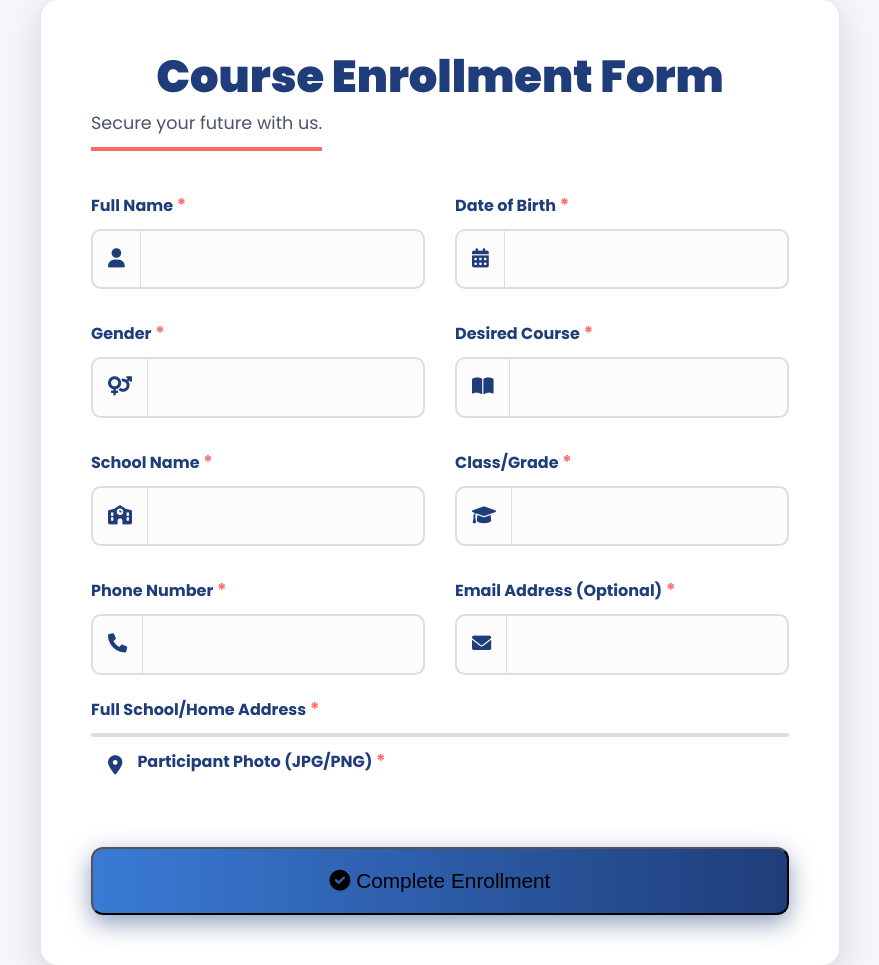
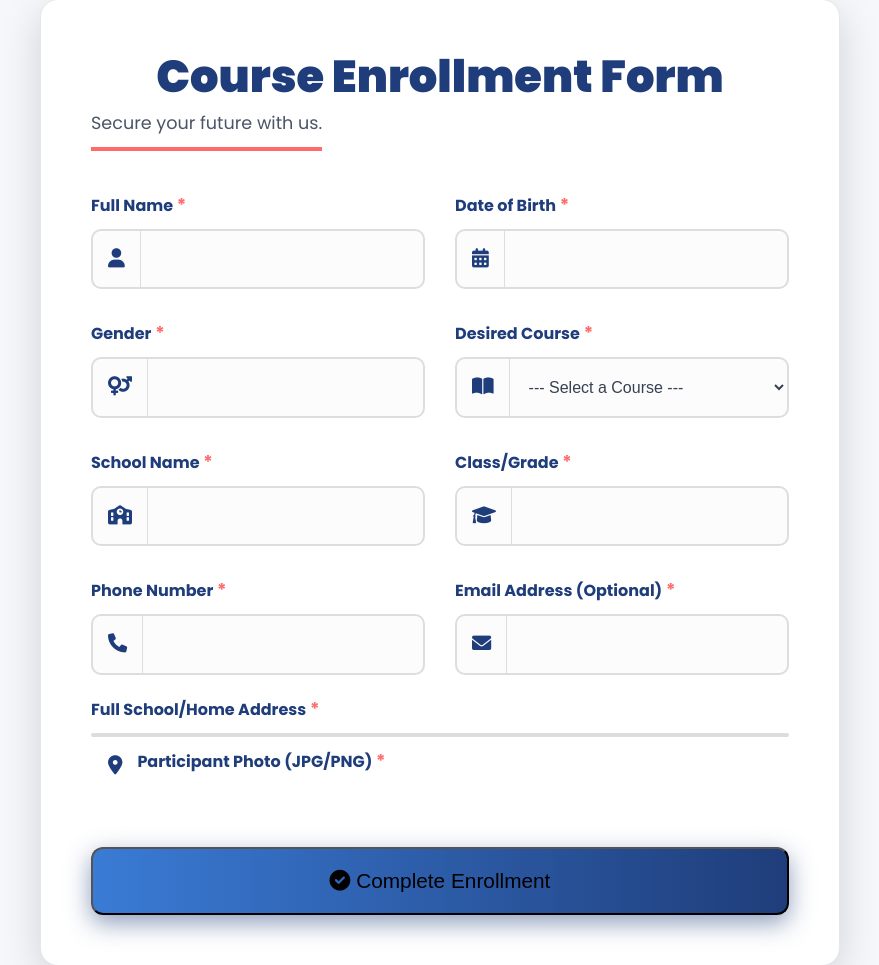
Before and after one commit to Sushilprajapati/Shiksha-SArathi-website-, a Django app: page /register/ in a window 1280 px wide. Shown: the part 186-1151 px from the top of the page, without its empty margins (200-1079 px from the left). Run offline with Django 3.2, Linux system fonts and the light colour scheme; data that the repository does not hold is empty.

Commit message:
Update register.html

```diff
--- a/registration/templates/registration/register.html
+++ b/registration/templates/registration/register.html
@@ -6,7 +6,7 @@
 :root {
     --primary-color: #1f3d7a;    /* Deep Blue */
     --secondary-color: #3a7bd5;  /* Bright Blue */
-    --accent-color: #ff6b6b;     /* Red/Pink Accent */
+    --accent-color: #ff6b6b;      /* Red/Pink Accent */
     --light-bg: #f5f7fa;
     --shadow-light: 0 12px 40px rgba(0, 0, 0, 0.15); /* Stronger shadow */
 }
@@ -105,6 +105,7 @@
 }
 
 /* Base style for inputs (form-input class from forms.py) */
+/* This style applies to the manually created SELECT/INPUT fields too */
 .form-input {
     flex-grow: 1;
     border: none;
@@ -234,6 +235,7 @@
                         <span class="input-icon"><i class="fas fa-user"></i></span>
                         {{ form.full_name }}
                     </div>
+                    {% comment %} Note: Since you're not passing a Form object, form.full_name.errors might not work. Use Django messages instead. {% endcomment %}
                     {% if form.full_name.errors %}{{ form.full_name.errors }}{% endif %}
                 </div>
 
@@ -256,14 +258,21 @@
                 </div>
 
                 <div class="form-group">
-                    <label for="{{ form.course.id_for_label }}">Desired Course</label>
+                    <label for="id_course">Desired Course</label>
                     <div class="input-group">
                         <span class="input-icon"><i class="fas fa-book-open"></i></span>
-                        {{ form.course }}
+                        <select name="course" id="id_course" class="form-input" required>
+                            {% if course %}
+                                <option value="{{ course.id }}" selected>{{ course.name }} - ₹{{ course.fee }}</option>
+                            {% else %}
+                                <option value="">--- Select a Course ---</option>
+                                {% for c in course_list %}
+                                    <option value="{{ c.id }}">{{ c.name }} - ₹{{ c.fee }}</option>
+                                {% endfor %}
+                            {% endif %}
+                        </select>
                     </div>
-                    {% if form.course.errors %}{{ form.course.errors }}{% endif %}
                 </div>
-
                 <div class="form-group">
                     <label for="{{ form.school_name.id_for_label }}">School Name</label>
                     <div class="input-group">
@@ -300,7 +309,9 @@
                     {% if form.email.errors %}{{ form.email.errors }}{% endif %}
                 </div>
 
-            </div> <div class="form-group full-width-group textarea-group">
+            </div>
+
+            <div class="form-group full-width-group textarea-group">
                 <label for="{{ form.school_address.id_for_label }}">Full School/Home Address</label>
                 <div class="input-group">
                     <span class="input-icon"><i class="fas fa-map-marker-alt"></i></span>
```
